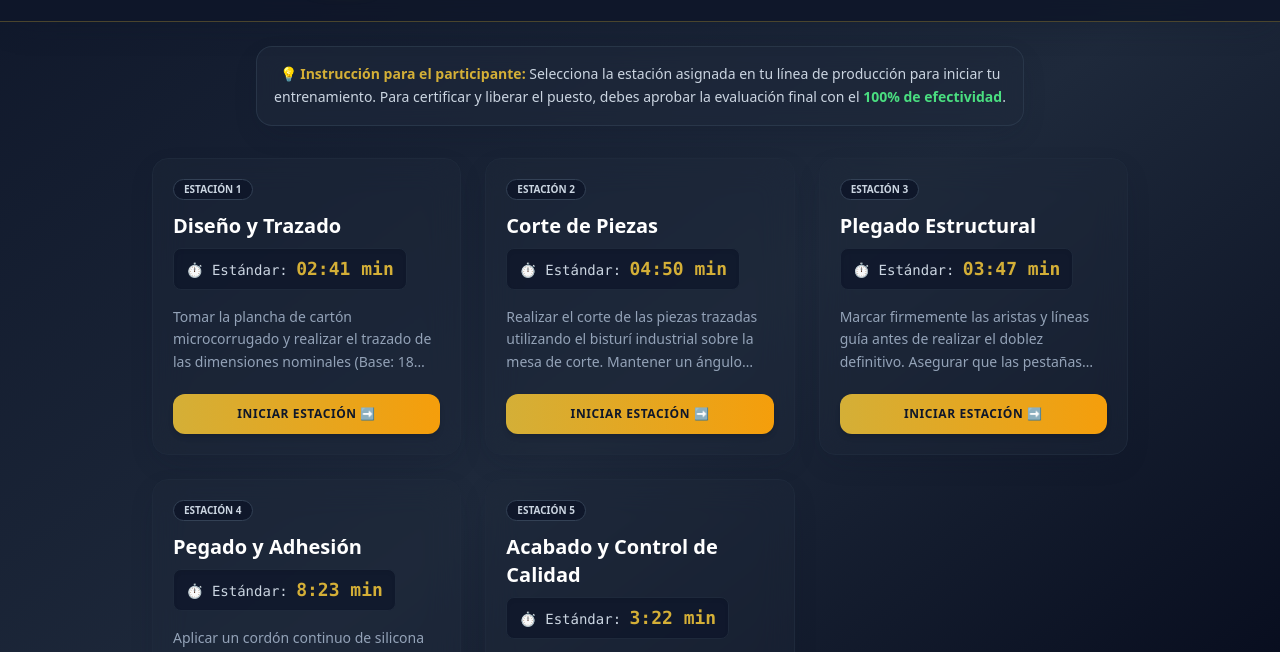
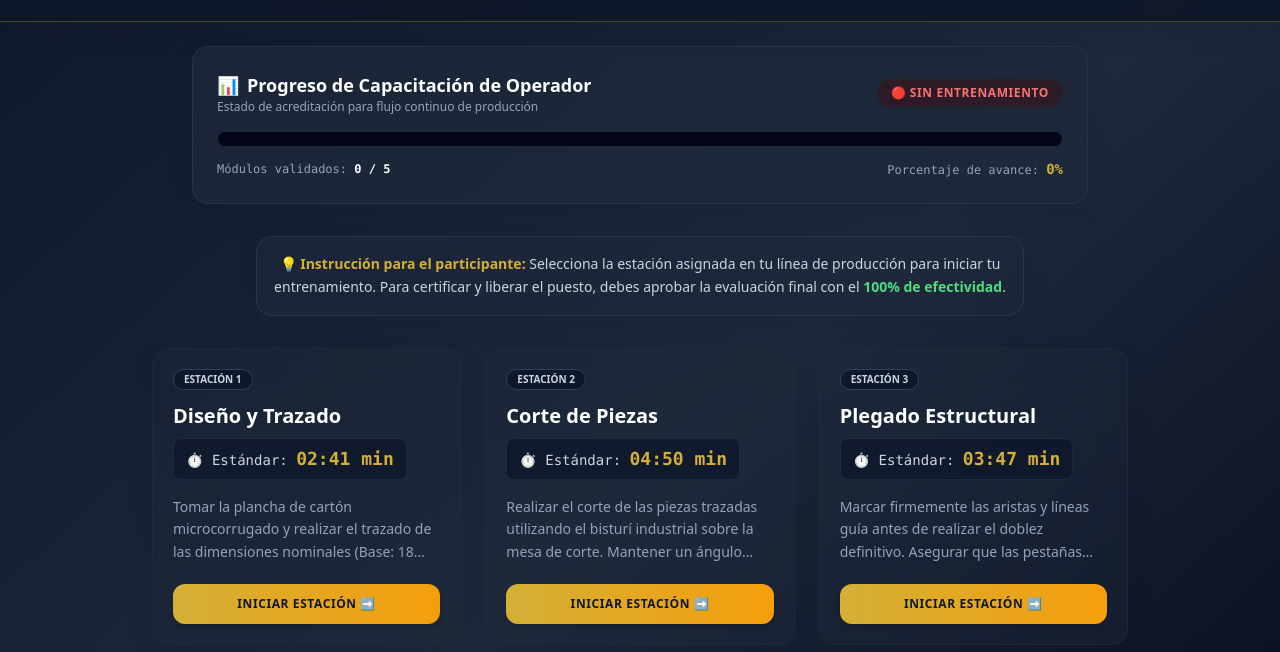
Before and after one commit to higadark-spec/capacitacion_cajas_premium, a plain HTML site: page index.html in a window 1280 px wide. Shown: the part 91-743 px from the top of the page. Drawn offline with nearby package versions, Linux system fonts and the light colour scheme.

Commit message:
Update index.html

```diff
--- a/index.html
+++ b/index.html
@@ -39,6 +39,42 @@
     </header>
 
     <main class="container mx-auto p-6 max-w-5xl flex-grow">
+
+        <section class="mb-8 max-w-4xl mx-auto bg-premiumSlate/80 border border-slate-700/50 rounded-2xl p-6 shadow-premium">
+            <div class="flex flex-col md:flex-row justify-between items-start md:items-center gap-4 mb-4">
+                <div>
+                    <h2 class="text-lg font-black text-white flex items-center gap-2">
+                        <span class="text-premiumGold">📊</span> Progreso de Capacitación de Operador
+                    </h2>
+                    <p class="text-xs text-slate-400">Estado de acreditación para flujo continuo de producción</p>
+                </div>
+                <div id="badge-rango" class="px-3.5 py-1.5 rounded-full text-xs font-black uppercase tracking-wider border">
+                    Calculando Estado...
+                </div>
+            </div>
+
+            <div class="w-full bg-slate-950 rounded-full h-4 overflow-hidden p-0.5 border border-slate-800 mb-3">
+                <div id="barra-progreso" class="bg-gradient-to-r from-amber-500 to-premiumGold h-full rounded-full transition-all duration-500 shadow-gold-glow" style="width: 0%"></div>
+            </div>
+
+            <div class="flex justify-between items-center text-xs text-slate-400 font-mono">
+                <span>Módulos validados: <strong id="texto-conteo-modulos" class="text-white">0 / 5</strong></span>
+                <span>Porcentaje de avance: <strong id="texto-porcentaje" class="text-premiumGold text-sm">0%</strong></span>
+            </div>
+
+            <div id="contenedor-certificado" class="mt-5 border-t border-slate-800 pt-4 hidden">
+                <div class="bg-green-950/20 border border-green-500/30 rounded-xl p-4 flex flex-col sm:flex-row items-center justify-between gap-4">
+                    <div class="text-center sm:text-left">
+                        <p class="text-sm font-bold text-green-400">🏆 ¡Homologación Operativa Completa!</p>
+                        <p class="text-xs text-slate-300">Has aprobado el 100% de las estaciones con cero defectos teóricos en los procedimientos standard.</p>
+                    </div>
+                    <button onclick="emitirAcreditacion()" class="bg-gradient-to-r from-green-500 to-emerald-600 hover:from-green-600 hover:to-emerald-700 text-white font-black text-xs py-2.5 px-5 rounded-xl shadow-md transition transform hover:scale-[1.02] uppercase tracking-wider">
+                        Emitir Certificado 📄
+                    </button>
+                </div>
+            </div>
+        </section>
+
         <div class="mb-8 bg-premiumSlate/60 backdrop-blur-md border border-slate-700/60 rounded-2xl p-4 text-sm text-slate-300 text-center shadow-premium max-w-3xl mx-auto leading-relaxed">
             💡 <strong class="text-premiumGold">Instrucción para el participante:</strong> Selecciona la estación asignada en tu línea de producción para iniciar tu entrenamiento. Para certificar y liberar el puesto, debes aprobar la evaluación final con el <span class="text-green-400 font-bold">100% de efectividad</span>.
         </div>
@@ -65,11 +101,15 @@
                 return;
             }
 
+            let estacionesAprobadas = 0;
+            const totalEstaciones = datosEstaciones.length;
+
             datosEstaciones.forEach((estacion) => {
                 const esAprobada = localStorage.getItem(`estacion_${estacion.id}_aprobada`) === "true";
+                if (esAprobada) {
+                    estacionesAprobadas++;
+                }
 
-                // Se quitó la advertencia de Cuello de Botella de la Estación 2.
-                // Todas las estaciones muestran su número de forma uniforme.
                 const badgeEstacion = `<span class="bg-premiumDark border border-slate-700 text-slate-300 text-[10px] font-black px-2.5 py-0.5 rounded-full uppercase">Estación ${estacion.numero}</span>`;
 
                 const tarjetaHTML = `
@@ -92,6 +132,40 @@
                 `;
                 contenedor.innerHTML += tarjetaHTML;
             });
+
+            // Lógica de cálculo y actualización de la barra de progreso
+            calcularProgreso(estacionesAprobadas, totalEstaciones);
+        }
+
+        function calcularProgreso(aprobadas, totales) {
+            const porcentaje = Math.round((aprobadas / totales) * 100);
+
+            // Actualizar elementos visuales de progreso
+            document.getElementById('barra-progreso').style.width = `${porcentaje}%`;
+            document.getElementById('texto-conteo-modulos').innerText = `${aprobadas} / ${totales}`;
+            document.getElementById('texto-porcentaje').innerText = `${porcentaje}%`;
+
+            const badgeRango = document.getElementById('badge-rango');
+            const contenedorCertificado = document.getElementById('contenedor-certificado');
+
+            // Actualización de la Matriz ILUO / Rango de Habilitación
+            if (porcentaje === 0) {
+                badgeRango.className = "px-3.5 py-1.5 rounded-full text-xs font-black uppercase tracking-wider bg-red-950/40 border-red-500/50 text-red-400";
+                badgeRango.innerText = "🔴 Sin Entrenamiento";
+                contenedorCertificado.classList.add('hidden');
+            } else if (porcentaje > 0 && porcentaje < 100) {
+                badgeRango.className = "px-3.5 py-1.5 rounded-full text-xs font-black uppercase tracking-wider bg-amber-950/40 border-amber-500/50 text-amber-400";
+                badgeRango.innerText = "🟡 Autonomía Parcial";
+                contenedorCertificado.classList.add('hidden');
+            } else if (porcentaje === 100) {
+                badgeRango.className = "px-3.5 py-1.5 rounded-full text-xs font-black uppercase tracking-wider bg-green-950/40 border-green-500/50 text-green-400";
+                badgeRango.innerText = "🟢 Operador Homologado";
+                contenedorCertificado.classList.remove('hidden'); // Desbloquea la certificación final
+            }
+        }
+
+        function emitirAcreditacion() {
+            alert("Acreditación Validada.\nCódigo de Credencial: UNAJ-IND-2026-OP" + Math.floor(1000 + Math.random() * 9000) + "\nEl operario se encuentra formalmente facultado para cubrir cualquiera de las 5 estaciones en el flujo de producción de Cajas Premium.");
         }
 
         function irAEstacion(id) {
```
